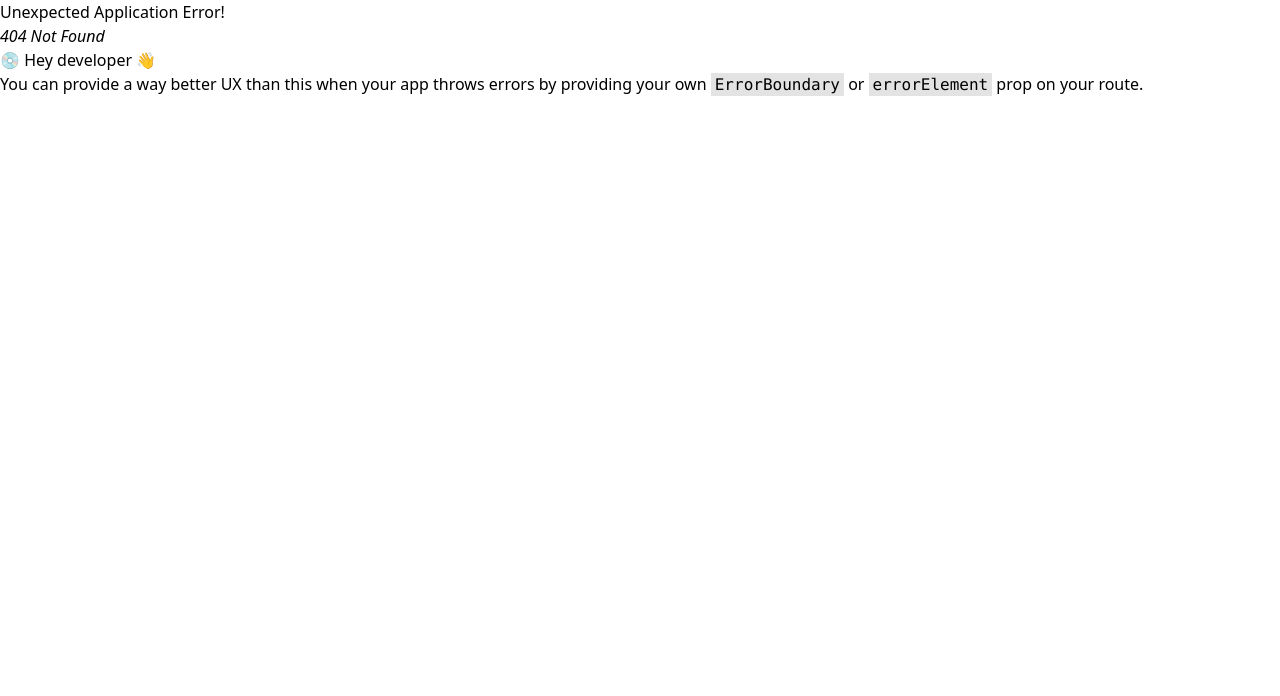
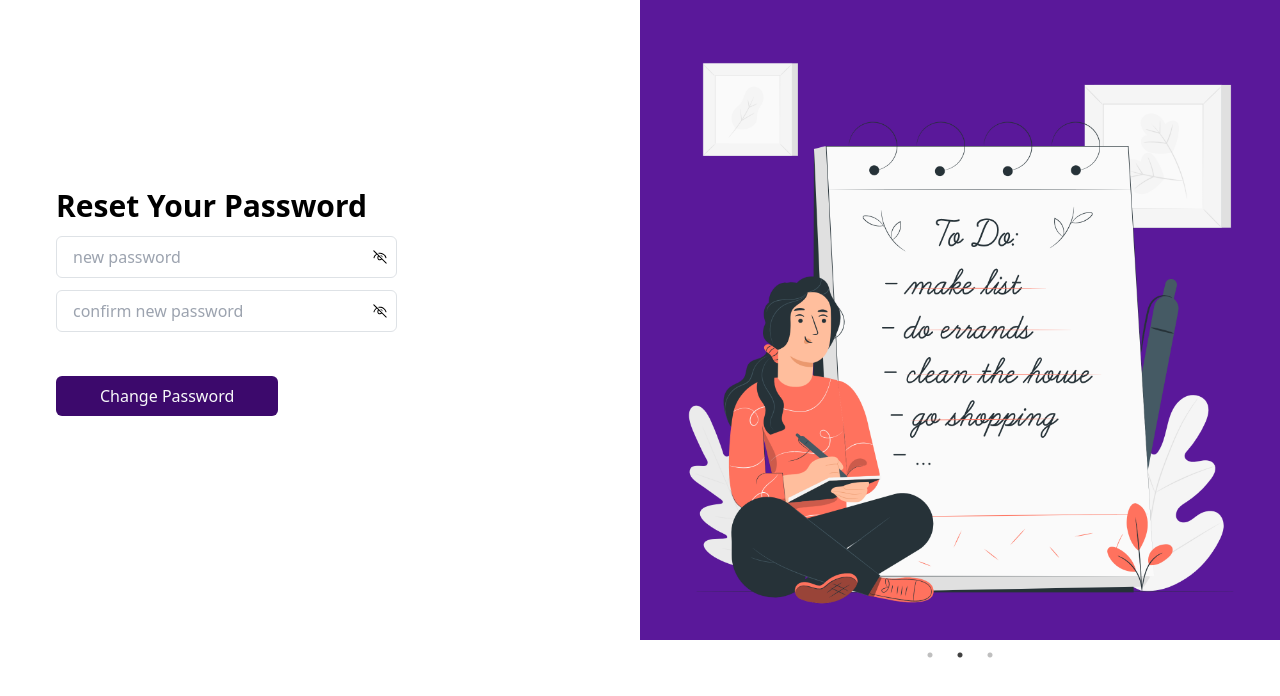
Before and after one commit to TechSis01/TaskBuddy, a React (Vite) app: page /resetPassword in a window 1280 px wide. Before the commit this address had no page. Shown: the top 696 px of the page. Built offline with nearby package versions, Linux system fonts and the light colour scheme.

Commit message:
added password change feature

```diff
--- a/package.json
+++ b/package.json
@@ -17,6 +17,7 @@
     "react-icons": "^4.8.0",
     "react-router-dom": "^6.11.2",
     "react-slick": "^0.29.0",
+    "react-toastify": "^9.1.3",
     "slick-carousel": "^1.8.1"
   },
   "devDependencies": {
--- a/src/App.jsx
+++ b/src/App.jsx
@@ -2,7 +2,8 @@
 import SignupPage from "./Authentication/SignupPage";
 import LoginPage from "./Authentication/LoginPage";
 import DashboardHome from "./DashBoard/DashboardHome";
-
+import ForgotPassword from "./Authentication/ForgotPassword";
+import ResetPassword from "./Authentication/ResetPassword";
 // HOOKS IMPORT
 import { useState, createContext } from "react";
 import { Route,createBrowserRouter, createRoutesFromElements, RouterProvider } from "react-router-dom";
@@ -15,9 +16,11 @@ function App() {
   const router = createBrowserRouter(
     createRoutesFromElements(
       <Route>
-          <Route path="/" element={<SignupPage />}/>
+          <Route index element={<SignupPage />}/>
           <Route path="/login" element={<LoginPage />}/>
           <Route path="/dashboard" element={<DashboardHome />}/>
+          <Route path="/forgotPassword" element={<ForgotPassword />}/>
+          <Route path="/resetPassword" element={<ResetPassword />}/>
       </Route>
     )
   )
--- /dev/null
+++ b/src/Authentication/ForgotPassword.jsx
@@ -0,0 +1,69 @@
+import FormField from "./FormField";
+import Carousel from "./Carousel";
+import signUpImages from "./SignupImages";
+import Button from "../Button";
+import TopHeader from "./TopHeader";
+import { ToastContainer, toast } from "react-toastify";
+import "react-toastify/dist/ReactToastify.min.css";
+import { promise } from "../services/appwriteConfig";
+import { useState } from "react";
+import Logo from "../Logo";
+import logo from "../Images/brandName.png";
+function ForgotPassword() {
+  const [userEmail, setUserEmail] = useState("");
+
+  const notify = async (e) => {
+    registerEmail(e);
+    console.log(userEmail);
+    toast("A password reset email has been sent to your account.", {
+      position: "top-left",
+      autoClose: 4000,
+      hideProgressBar: false,
+      closeOnClick: true,
+      pauseOnHover: true,
+      draggable: true,
+      progress: undefined,
+      theme: "light",
+    });
+    try {
+      await promise.createRecovery(
+        userEmail,
+        "http://localhost:5173/resetPassword"
+      );
+    } catch (e) {
+      console.log("error");
+    }
+  };
+
+  // Email for password recovery
+  const registerEmail = (e) => {
+    setUserEmail(e.target.value);
+  };
+
+  return (
+      <section>
+      <Logo style="w-60 ml-4" image={logo} altText="brandlogo" />
+        <ToastContainer />
+        <div className="w-3/6 mt-44 ml-14">
+          <TopHeader
+            style="text-3xl font-semibold my-3"
+            text="Password Recovery"
+          />
+          <FormField
+            text="email"
+            textPlaceholder="Enter Email address"
+            style="w-7/12"
+            register={registerEmail}
+          />
+
+          <Button
+            btnFunc={notify}
+            btnText="Reset Password"
+            style="px-11 mt-11 py-2 bg-purple-3 text-white rounded-md flex justify-center items-center hover:bg-purple-4"
+          />
+        </div>
+      </section>
+  );
+}
+
+export default ForgotPassword;
--- /dev/null
+++ b/src/Authentication/ForgotPasswordPage.jsx
@@ -0,0 +1,13 @@
+import ForgotPassword from "./ForgotPassword";
+import signUpImages from "./SignupImages";
+import Carousel from "./Carousel";
+function ForgotPasswordPage() {
+  return (
+    <section className="flex">
+      <ForgotPassword />
+      <Carousel carouselImages={signUpImages} />
+    </section>
+  );
+}
+
+export default ForgotPasswordPage;
--- /dev/null
+++ b/src/Authentication/ResetPassword.jsx
@@ -0,0 +1,92 @@
+import FormField from "./FormField";
+import Carousel from "./Carousel";
+import signUpImages from "./SignupImages";
+import TopHeader from "./TopHeader";
+import { Link } from "react-router-dom";
+import Button from "../Button";
+import { VscEyeClosed, VscEye } from "react-icons/vsc";
+import { useState } from "react";
+import { promise } from "../services/appwriteConfig";
+function ResetPassword() {
+  // STATE TO CHANGE PASSWORD
+  const [passwordChange, setPasswordChange] = useState({
+    newPassword: "",
+    confirmPassword: "",
+  });
+
+  const newPasswordChange = (e) => {
+    setPasswordChange({
+      ...passwordChange,
+      newPassword: e.target.value,
+    });
+  };
+  const confirmPasswordChange = (e) => {
+    setPasswordChange({
+      ...passwordChange,
+      confirmPassword: e.target.value,
+    });
+  };
+
+
+  //   Change password click button
+  const changePassword = async() => {
+    const urlParams = new URLSearchParams(window.location.search);
+    const userId = urlParams.get("userId");
+    const secret = urlParams.get("secret");
+    try{
+        await promise.updateRecovery(userId,secret,passwordChange.newPassword,passwordChange.confirmPassword)
+    }
+    catch(e){
+        console.log("Error")
+    }
+  };
+  //  State to change password visibility
+  const [passwordVisible, setPasswordVisible] = useState(false);
+
+  // Function to change password visibility
+  const showPassword = () => {
+    setPasswordVisible(!passwordVisible);
+  };
+  return (
+    <section className="flex">
+      <div className="w-3/6 mt-44 ml-14">
+        <TopHeader
+          style="text-3xl font-semibold my-3"
+          text="Reset Your Password"
+        />
+        <div className="flex items-center justify-between w-7/12 border outline-none my-3 border-gray-1 px-2 rounded-md ring-0">
+          <FormField
+            text={passwordVisible ? "text" : "password"}
+            textPlaceholder="new password"
+            style="w-full flex-grow border-0 pr-28"
+            register={newPasswordChange}
+          />
+          <div onClick={showPassword} className="w-4">
+            {passwordVisible ? <VscEye /> : <VscEyeClosed />}
+          </div>
+        </div>
+        <div className="flex items-center justify-between w-7/12 border outline-none my-3 border-gray-1 px-2 rounded-md ring-0">
+          <FormField
+            text={passwordVisible ? "text" : "password"}
+            textPlaceholder="confirm new password"
+            style="w-full flex-grow border-0 pr-28"
+            register={confirmPasswordChange}
+          />
+          <div onClick={showPassword} className="w-4">
+            {passwordVisible ? <VscEye /> : <VscEyeClosed />}
+          </div>
+        </div>
+        <Link to="/login">
+          <Button
+            btnFunc={changePassword}
+            btnText="Change Password"
+            style="px-11 mt-11 py-2 bg-purple-3 text-white rounded-md flex justify-center items-center hover:bg-purple-4"
+          ></Button>
+        </Link>
+      </div>
+      <Carousel carouselImages={signUpImages} />
+    </section>
+  );
+}
+
+export default ResetPassword;
--- a/src/Authentication/SignUpForm.jsx
+++ b/src/Authentication/SignUpForm.jsx
@@ -1,6 +1,6 @@
 import FormField from "./FormField";
-import Button from "../Button";
-import Logo from "../Images/brandName.png";
+import Logo from "../Logo";
+import logo from "../Images/brandName.png"
 import { UserContext } from "../App";
 import { useContext, useState } from "react";
 import { promise } from "../services/appwriteConfig";
@@ -55,6 +55,9 @@ function SignUpForm() {
       // for the user, then the verification to email is fired off
       verifyUser();
       setCurrentUser(userDetails.name);
+      console.log(
+        "verification email has been sent to your email check to verify"
+      );
       if (userDetails.name.length > 0) {
         setLoader(false);
       }
@@ -69,7 +72,9 @@ function SignUpForm() {
       await promise.createEmailSession(userDetails.email, userDetails.password);
 
       // Verification email sent
-      let verify = await promise.createVerification("https://taskbuddy-mu.vercel.app/dashboard");
+      let verify = await promise.createVerification(
+        "http://localhost:5173/login"
+      );
     } catch (error) {}
   };
 
@@ -80,7 +85,7 @@ function SignUpForm() {
 
   return (
     <section className=" w-3/6 mt-12 ">
-      <img src={Logo} alt="TaskBuddy" className="w-60 ml-4"></img>
+    <Logo style="w-60 ml-4" image={logo} altText="brandlogo"/>
       <div className="ml-14">
         <TopHeader
           style="text-gray-400"
@@ -110,10 +115,6 @@ function SignUpForm() {
             {passwordVisible ? <VscEye /> : <VscEyeClosed />}
           </div>
         </div>
-        <div className="flex items-center justify-between w-7/12">
-          <FormField text="checkbox" message="Remember me" />
-          <p>Forgot Password</p>
-        </div>
         <div className="my-8 w-7/12" onClick={signup}>
           <Link
             to="/dashboard"
--- a/src/Button.jsx
+++ b/src/Button.jsx
@@ -1,9 +1,9 @@
 import React from 'react'
 
-function Button({btnText,style, signupFunc}) {
+function Button({btnText,style,btnFunc}) {
   return (
-    <button className={style} onClick={signupFunc}>{btnText}</button>
+    <button className={style} onClick={btnFunc}>{btnText}</button>
   )
 }
 
-export default Button
+export default Button;
--- a/src/DashBoard/DashboardHome.jsx
+++ b/src/DashBoard/DashboardHome.jsx
@@ -1,12 +1,25 @@
 import { UserContext } from "../App";
-import { useContext } from "react";
+import { useContext,useState} from "react";
+import { promise } from "../services/appwriteConfig";
 function DashboardHome() {
-  const { userDetails, currentUser,loader, setLoader } = useContext(UserContext);
+  const { userDetails, currentUser, loader, setLoader } =
+    useContext(UserContext);
+  const [emailVerified, setEmailVerified] = useState(false)
+  const userDeets = async ()=>{
+    let user = await promise.get();
+    console.log(user.emailVerification)
+    if(user.emailVerification === true){
+      setEmailVerified(true)
+    }
+  }
+
+
   return (
     <section>
+       <button onClick={userDeets}>GET</button>
+       {emailVerified ? <p>User has been verified</p> : <p>User is unverified</p>}
       {loader && <div>loading, please wait</div>}
       {!loader && <section>Welcome {currentUser}</section>}
-      <h1>welcome</h1>
     </section>
   );
 }
--- /dev/null
+++ b/src/Logo.jsx
@@ -0,0 +1,8 @@
+
+function Logo({style,image,altText}) {
+  return (
+    <img src={image} alt={altText} className={style}></img>
+  )
+}
+
+export default Logo
```
Also changed, not shown: src/Authentication/LoginPage.jsx (+26 -4 lines), 1 other file (tests, documents, lock files or other folders).
